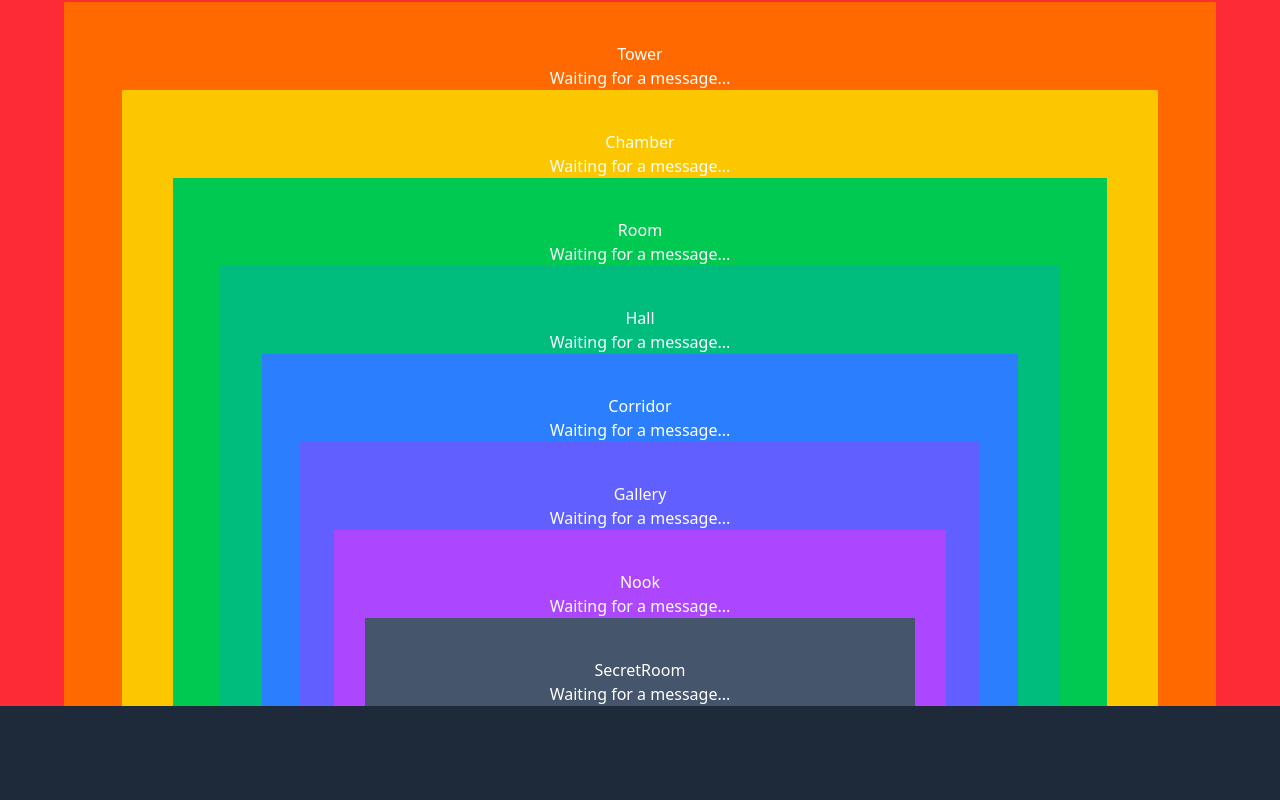
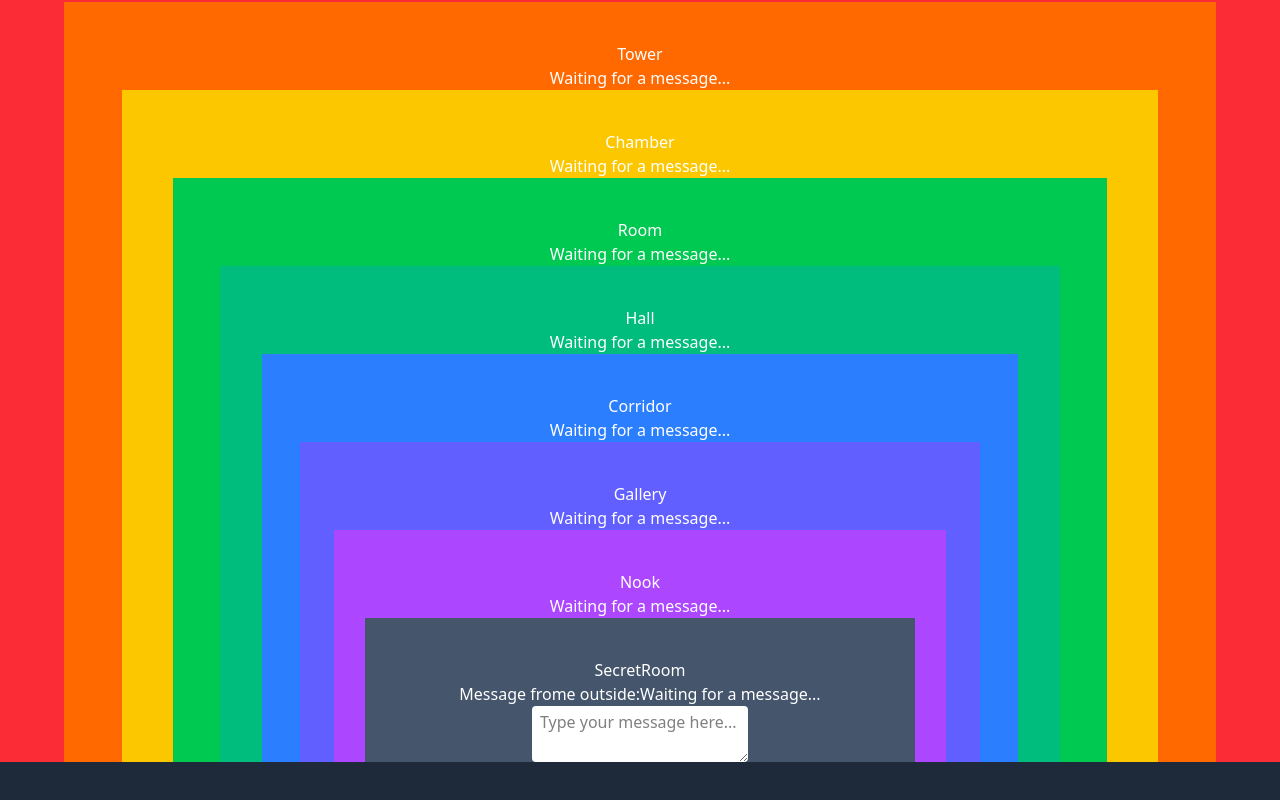
Before and after one commit to Wathisa/jsd12_week-08-react-castle-rooms, a React (Vite) app: page / in a window 1280 px wide. Shown: the part 254-1054 px from the top of the page. Built offline with nearby package versions, Linux system fonts and the light colour scheme.

Commit message:
เพิ่มกล่องรับคำตอบ

```diff
--- a/src/components/09_SecretRoom.jsx
+++ b/src/components/09_SecretRoom.jsx
@@ -1,8 +1,26 @@
+import { useState } from "react";
+
 export default function SecretRoom({ question }) {
+  const [answer, setAnswer] = useState("");
+
+  const handleAnswer = (event) => {
+    setAnswer(event.target.value);
+  };
   return (
     <div className="flex flex-col justify-center items-center pt-10 bg-slate-600 w-[90%]">
       <h1>SecretRoom</h1>
-      {question ? question : "Waiting for a message..."}
+      <p>
+        Message frome outside:
+        <span>{question ? question : "Waiting for a message..."}</span>
+      </p>
+      <textarea
+        value={answer}
+        onChange={handleAnswer}
+        className="bg-white text-black rounded px-2 py-1 "
+        placeholder="Type your message here..."
+      />
+      <p></p>
+
       {/* {Chamber} */}
     </div>
   );
```
